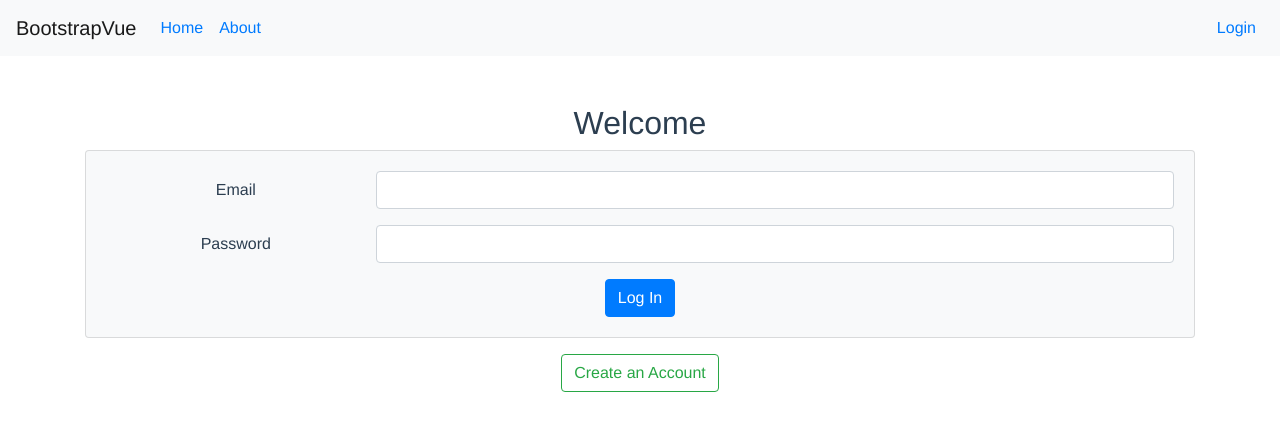
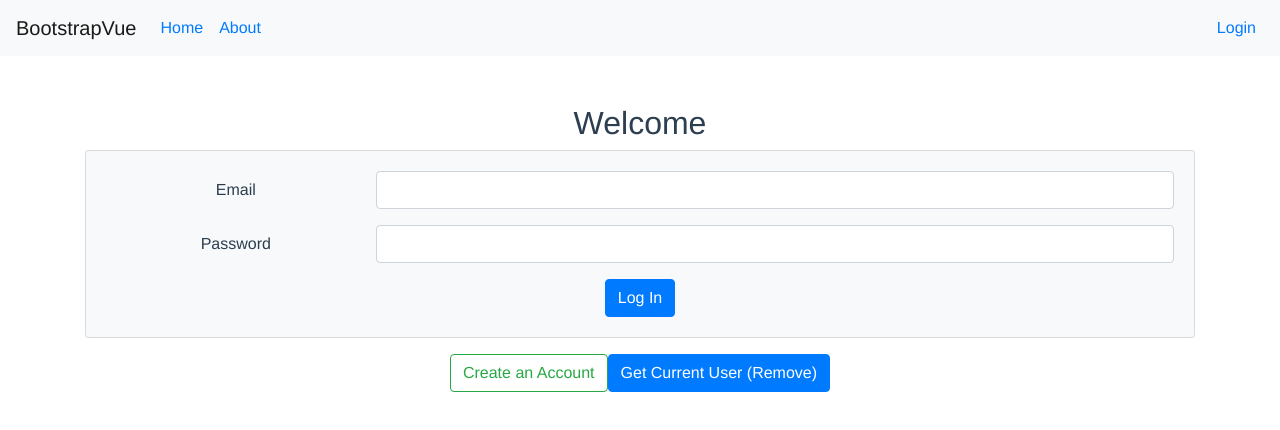
Before and after one commit to dbrucknr/Django-Portfolio-1, a Vue app in the folder client/: page /#/login in a window 1280 px wide. Shown: the top 430 px of the page. Built offline with nearby package versions, Linux system fonts and the light colour scheme.

Commit message:
WIP - adds current_user endpoint as proof of concept, practice with JWT tokens. Vue client methods, button added to validate.

```diff
--- a/client/src/store/index.js
+++ b/client/src/store/index.js
@@ -34,6 +34,11 @@ export default new Vuex.Store({
   },
   actions: {
   },
+  getters: {
+    getToken(state) {
+      return state.token
+    }
+  },
   modules: {
   }
 })
--- a/client/src/views/Login.vue
+++ b/client/src/views/Login.vue
@@ -19,13 +19,14 @@
       </b-card>
 
       <b-button variant="outline-success">Create an Account</b-button>
+      <b-button @click="getCurrentUserTest" variant="primary">Get Current User (Remove)</b-button>
     </b-container>
   </div>
 </template>
 
 <script>
 import axios from 'axios';
-import { mapMutations } from "vuex";
+import { mapMutations, mapGetters } from "vuex";
 
 export default {
   name: 'Login',
@@ -37,6 +38,30 @@ export default {
   },
   methods: {
     ...mapMutations(['updateToken', 'setAuthUser']),
+    ...mapGetters(['getToken']),
+    getCurrentUserTest() {
+          const base = {
+            baseURL: 'http://127.0.0.1:8000/api/current_user/',
+            headers: {
+              Authorization: `Bearer ${this.$store.state.token}`,
+              'Content-Type': 'application/json'
+            },
+            xhrFields: {
+                withCredentials: true
+            }
+          };
+          const axiosInstance = axios.create(base);
+          axiosInstance({
+            url: "/",
+            method: "get",
+            params: { 'token': this.$store.state.token }
+          }).then((response) => {
+            console.log('Is there a user object here:', response)
+            // this.setAuthUser({ user: response.data, isAuthenticated: true })
+          })
+      // axios.get('http://127.0.0.1:8000/api/current_user/', payload)
+      //   .then((response) => console.log(response))
+    },
     authenticate() {
       const payload = {
         email: this.email,
```
